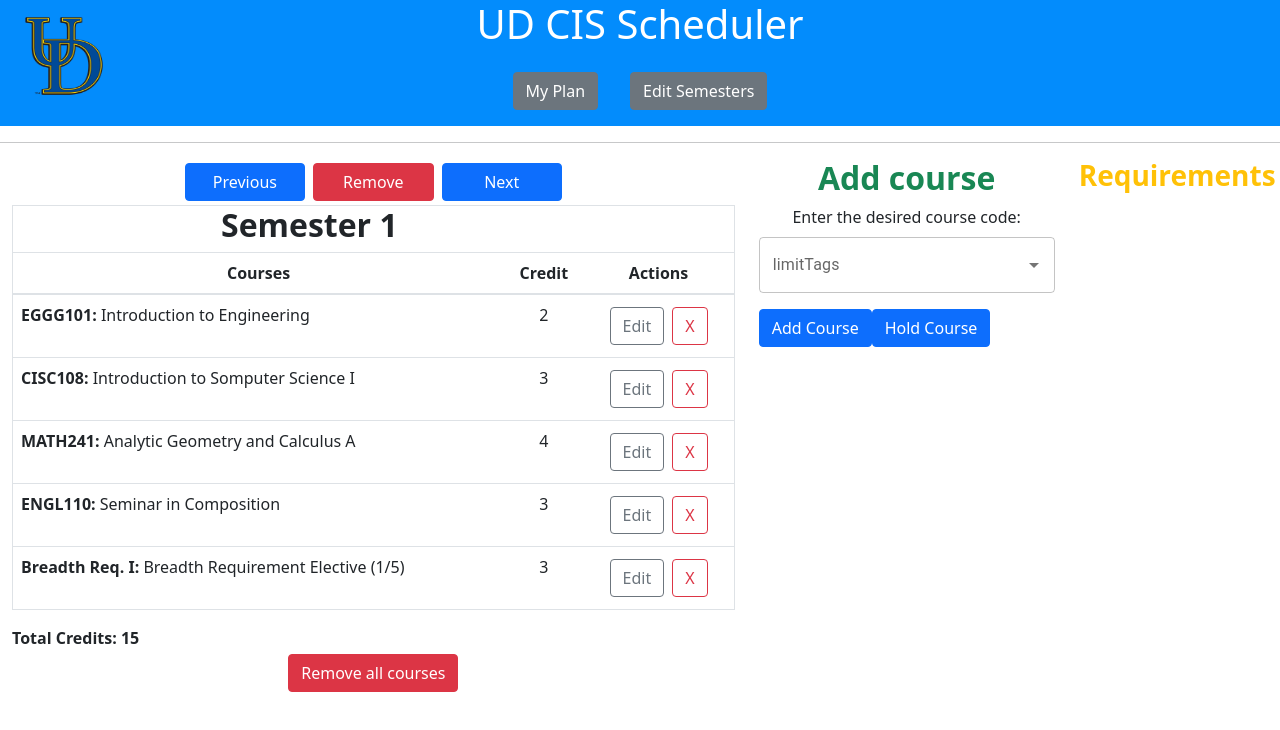
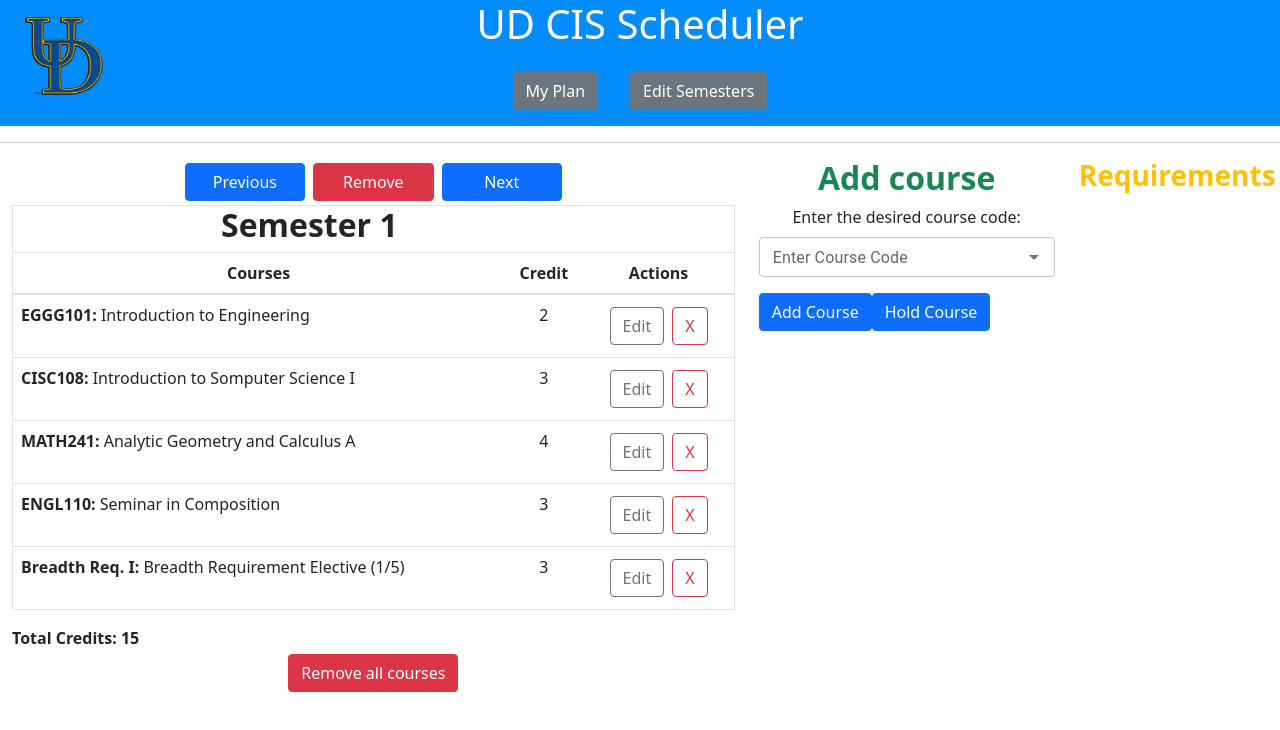
Before and after one commit to UD-CISC275-F21/ud-cis-scheduler-team-21, a React (Create React App) app: page / in a window 1280 px wide. Shown: the top 730 px of the page. Built offline with nearby package versions, Linux system fonts and the light colour scheme.

Commit message:
fixing error

```diff
--- a/src/SingleSemester.tsx
+++ b/src/SingleSemester.tsx
@@ -126,7 +126,7 @@ function SingleSemester(): JSX.Element {
                             <Autocomplete onChange={(event, value) => {
                                 setInpu(value as string); event.preventDefault();
                             }} disablePortal id="combo-box-demo" options={getAllCourses()} renderInput={(params) =>
-                                <TextField {...params} id="outlined-basic" variant="outlined" label="limitTags" placeholder="Favorites" />} />
+                                <TextField {...params} id="outlined-basic" variant="outlined" label="Enter Course Code" placeholder="CISC" size="small" />} />
                         </Form.Group>
                         <Button onClick={() => {
                             addCourse(inpu);
```
